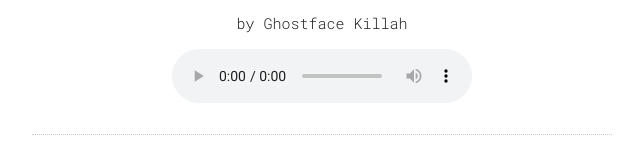
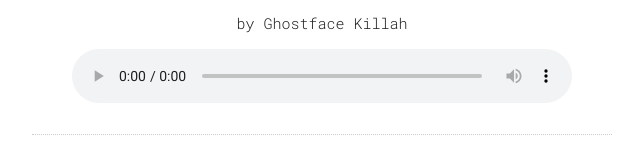
Before and after one commit to robpalma1/robpalma1.github.io, a plain HTML site: page index.html in a window 1280 px wide. Shown: the part 514-677 px from the top of the page, without its empty margins (318-961 px from the left). Drawn offline with nearby package versions, Linux system fonts and the light colour scheme.

Commit message:
Update index.html

```diff
--- a/index.html
+++ b/index.html
@@ -24,7 +24,7 @@
             <h5>"An Unexpected Call"</h5>
             <p>by Ghostface Killah</p>
 
-            <audio controls preload="metadata" style=" width:300px;">
+            <audio controls preload="metadata" style=" width:500px;">
                 <source src="An Unexpected Call.mp3"> Your browser does not support the audio element.
             </audio>
 
```
